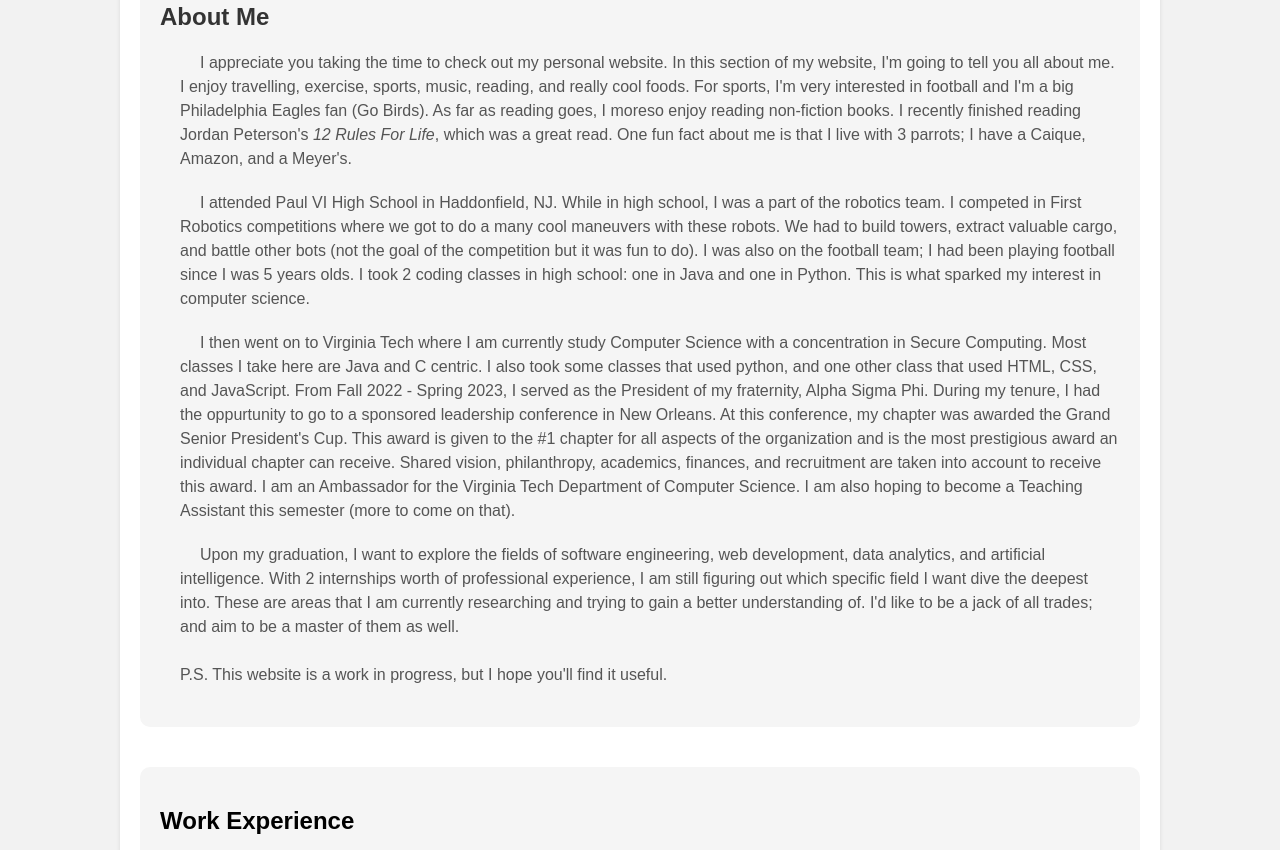
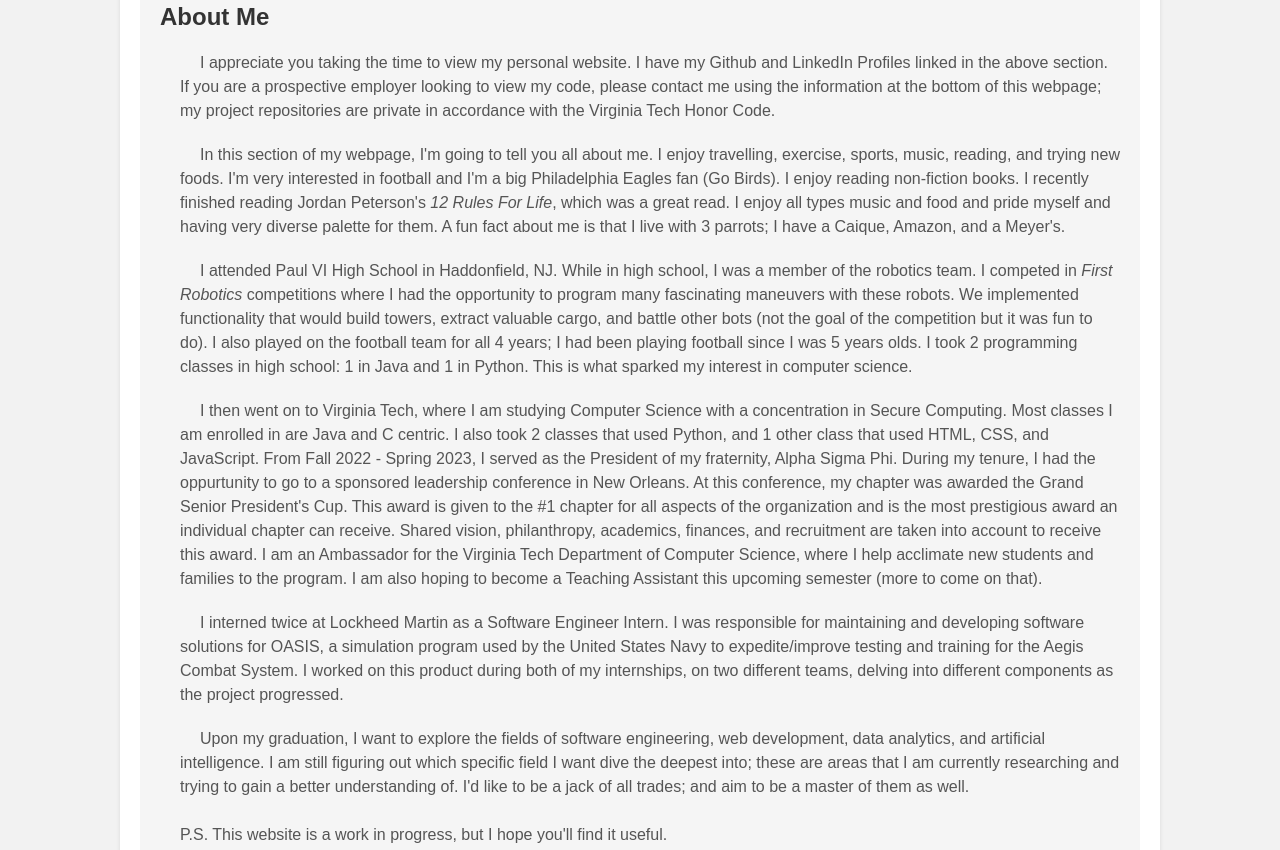
Before and after one commit to SQUALEMAN/SQUALEMAN.github.io, a plain HTML site: page index.html in a window 1280 px wide. Shown: the part 414-1264 px from the top of the page. Drawn offline with Linux system fonts and the light colour scheme.

Commit message:
Update index.html

```diff
--- a/index.html
+++ b/index.html
@@ -33,32 +33,44 @@
         <h2>About Me</h2>
         <div class="about-content">
 
-          <p class="indented">I appreciate you taking the time to check out my personal website.
-            In this section of my website, I'm going to tell you all about me. I enjoy travelling, exercise, sports, music, reading, and
-            really cool foods. For sports, I'm very interested in football and I'm a big Philadelphia Eagles fan (Go Birds).
-            As far as reading goes, I moreso enjoy reading non-fiction books. I recently finished reading Jordan Peterson's <i>12 Rules For Life</i>,
-            which was a great read. One fun fact about me is that I live with 3 parrots; I have a Caique, Amazon, and a Meyer's. </p>
+          <p class="indented">I appreciate you taking the time to view my personal website. I have my Github and LinkedIn Profiles linked in the above section.
+            If you are a prospective employer looking to view my code, please contact me using the information at the bottom of this webpage; my project repositories
+            are private in accordance with the Virginia Tech Honor Code.</p>
 
-          <p class="indented">I attended Paul VI High School in Haddonfield, NJ. While in high school, I was a part of the robotics
-            team. I competed in First Robotics competitions where we got to do a many cool maneuvers with these robots. We had to
-            build towers, extract valuable cargo, and battle other bots (not the goal of the competition but it was fun to do). I was
-            also on the football team; I had been playing football since I was 5 years olds. I took 2 coding classes in high
-            school: one in Java and one in Python. This is what sparked my interest in computer science. </p>
+          <p class="indented">
+            In this section of my webpage, I'm going to tell you all about me. I enjoy travelling, exercise, sports, music, reading, and
+            trying new foods. I'm very interested in football and I'm a big Philadelphia Eagles fan (Go Birds).
+            I enjoy reading non-fiction books. I recently finished reading Jordan Peterson's <i>12 Rules For Life</i>,
+            which was a great read. I enjoy all types music and food and pride myself and having very diverse palette for them.
+            A fun fact about me is that I live with 3 parrots; I have a Caique, Amazon, and a Meyer's. </p>
 
-          <p class="indented"> I then went on to Virginia Tech where I am currently study Computer Science with a concentration in
-            Secure Computing. Most classes I take here are Java and C centric. I also took some classes that used python, and
-            one other class that used HTML, CSS, and JavaScript. From Fall 2022 - Spring 2023, I served as the President of my
+          <p class="indented">I attended Paul VI High School in Haddonfield, NJ. While in high school, I was a member of the robotics
+            team. I competed in <i>First Robotics</i> competitions where I had the opportunity to program many fascinating maneuvers with these robots. We implemented
+            functionality that would build towers, extract valuable cargo, and battle other bots (not the goal of the competition but it was fun to do). I
+            also played on the football team for all 4 years; I had been playing football since I was 5 years olds. I took 2 programming classes in high
+            school: 1 in Java and 1 in Python. This is what sparked my interest in computer science. </p>
+
+          <p class="indented"> I then went on to Virginia Tech, where I am studying Computer Science with a concentration in
+            Secure Computing. Most classes I am enrolled in are Java and C centric. I also took 2 classes that used Python, and
+            1 other class that used HTML, CSS, and JavaScript. From Fall 2022 - Spring 2023, I served as the President of my
             fraternity, Alpha Sigma Phi. During my tenure, I had the oppurtunity to go to a sponsored leadership conference in New Orleans. At this
             conference, my chapter was awarded the Grand Senior President's Cup. This award is given to the #1 chapter for all aspects of the
             organization and is the most prestigious award an individual chapter can receive. Shared vision, philanthropy, academics, finances, and
-            recruitment are taken into account to receive this award. I am  an Ambassador for the Virginia
-            Tech Department of Computer Science. I am also hoping to become a Teaching Assistant this semester (more to come on that).</p>
+            recruitment are taken into account to receive this award. I am an Ambassador for the Virginia
+            Tech Department of Computer Science, where I help acclimate new students and families to the program.
+            I am also hoping to become a Teaching Assistant this upcoming semester (more to come on that).</p>
 
-          <p class="indented"> Upon my graduation, I want to explore the fields of software engineering, web development, data analytics, and artificial intelligence. With
-            2 internships worth of professional experience, I am still figuring out which specific field I want dive the deepest into. These are areas
+          <p class="indented"> I interned twice at Lockheed Martin as a Software Engineer Intern. I was responsible for maintaining
+            and developing software solutions for OASIS, a simulation program used by the United States Navy to
+            expedite/improve testing and training for the Aegis Combat System. I worked on this product during both of my internships, on
+            two different teams, delving into different components as the project progressed.
+          </p>
+
+
+          <p class="indented"> Upon my graduation, I want to explore the fields of software engineering, web development, data analytics, and artificial intelligence.
+            I am still figuring out which specific field I want dive the deepest into; these are areas
             that I am currently researching and trying to gain a better understanding of. I'd like to be a jack of all trades; and aim to be a
-            master of them as well. <br><br> P.S. This website is a work in progress, but I hope you'll find it useful.
-          </p>
+            master of them as well. <br><br> P.S. This website is a work in progress, but I hope you'll find it useful.</p>
 
       </div>
       </section>
```
